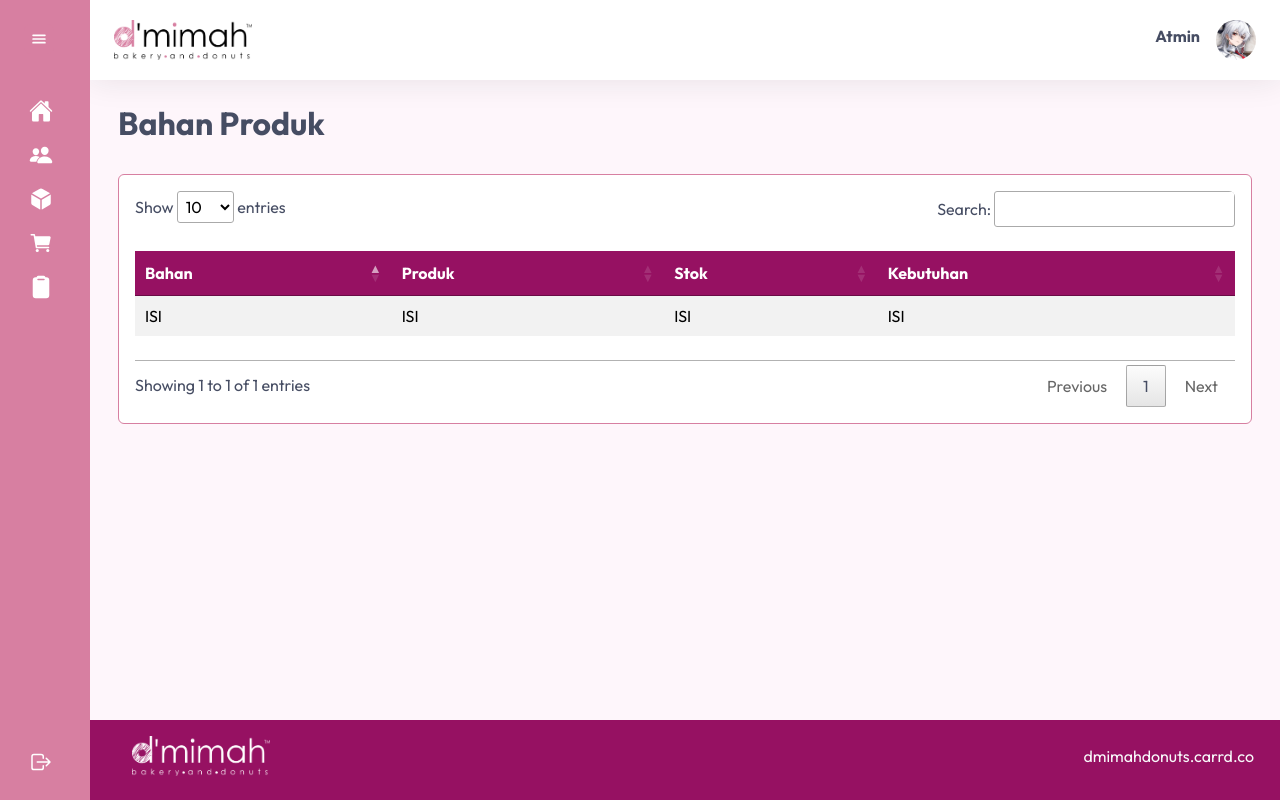
After one commit to Muhammad5786/Dashboard, a PHP site: page /pages/p_bahan.php in a window 1280 px wide. The commit adds this page. Run offline with PHP 8.4, Linux system fonts and the light colour scheme; some libraries are stand-ins or nearby versions.

Commit message:
Tombol edit ke form p_bahan.php

```diff
--- /dev/null
+++ b/pages/p_bahan.php
@@ -0,0 +1,222 @@
+<!DOCTYPE html>
+<html lang="en">
+
+<head>
+    <meta charset="UTF-8">
+    <meta name="viewport" content="width=device-width, initial-scale=1.0">
+    <title>Dashboard Donat</title>
+    <link href="https://cdn.jsdelivr.net/npm/bootstrap@5.3.6/dist/css/bootstrap.min.css" rel="stylesheet">
+    <link href="https://unpkg.com/boxicons@2.1.4/css/boxicons.min.css" rel="stylesheet">
+    <link rel="stylesheet" href="https://cdn.datatables.net/1.13.6/css/jquery.dataTables.min.css">
+    <link rel="stylesheet" href="../style.css">
+
+
+</head>
+
+<body>
+    <!--Pembungkus Class Wrapper dengan Display Flex-->
+    <div class="wrapper">
+        <!--SideBar Web-->
+        <aside id="sidebar">
+            <!--Logo Icon Hamburger Sidebar-->
+            <div class="d-flex justify-content-between p-4">
+                <div class="sidebar-logo">
+                    <a href="../index.php">
+                        <img src="../images/logodonat.png" alt="logo putih" class="logo-img">
+                    </a>
+                </div>
+                <button class="toggle-btn border-0" type="button">
+                    <ion-icon id="icon" name="menu"></ion-icon>
+                </button>
+            </div>
+            <!--List Menu SideBar-->
+            <ul class="sidebar-nav">
+                <li class="sidebar-item">
+                    <a href="../index.php" class="sidebar-link d-flex align-items-center gap-2">
+                        <ion-icon name="home"></ion-icon>
+                        <span>Dashboard</span>
+                    </a>
+                </li>
+                <li class="sidebar-item">
+                    <a href="customer.php" class="sidebar-link d-flex align-items-center gap-2">
+                        <ion-icon name="people"></ion-icon>
+                        <span>Customer</span>
+                    </a>
+                </li>
+                <li class="sidebar-item">
+                    <a href="produk.php" class="sidebar-link d-flex align-items-center gap-2">
+                        <ion-icon name="cube"></ion-icon>
+                        <span>Produk</span>
+                    </a>
+                </li>
+                <li class="sidebar-item">
+                    <a href="order.php" class="sidebar-link d-flex align-items-center gap-2">
+                        <ion-icon name="cart"></ion-icon>
+                        <span>Orders</span>
+                    </a>
+                </li>
+                <li class="sidebar-item">
+                    <a href="stock.php" class="sidebar-link d-flex align-items-center gap-2">
+                        <ion-icon name="clipboard"></ion-icon>
+                        <span>Stock</span>
+                    </a>
+                </li>
+            </ul>
+            <div class="sidebar-footer mb-3">
+                <a href="#" class="sidebar-link d-flex align-items-center gap-2">
+                    <ion-icon name="log-out-outline"></ion-icon>
+                    <span>Logout</span>
+                </a>
+            </div>
+        </aside>
+
+        <!--Konten Utama-->
+        <div class="main">
+            <!--Navbar-->
+            <nav class="navbar navbar-expand px-4 py-3">
+                <!-- Logo kiri -->
+                <div class="d-flex align-items-center me-3">
+                    <a href="../index.php">
+                        <img src="../images/logodonat1.png" alt="Logo Donat" class="logo-navbar-toggle">
+                    </a>
+                </div>
+                <!--Navbar samping Kanan: Foto Profile-->
+                <div class="navbar-collapse collapse">
+                    <ul class="navbar-nav ms-auto">
+                        <!--Username-->
+                        <li>
+                            <p class="mt-2 me-3 fw-bold">Atmin</p>
+                        </li>
+                        <!--Foto Profile-->
+                        <li class="nav-item dropdown">
+                            <a href="#" data-bs-toggle="dropdown" class="nav-icon pe-md-0">
+                                <img src="../images/mybini.jpeg" class="avatar img-fluid rounded-circle my-1"
+                                    alt="user avatar">
+                            </a>
+                            <div class="dropdown-menu dropdown-menu-end rounded-0 border-0 shadow mt-3">
+                                <a href="#" class="dropdown-item">
+                                    <ion-icon name="layers-outline"></ion-icon>
+                                    <span>Analytics</span>
+                                </a>
+                                <a href="#" class="dropdown-item">
+                                    <ion-icon name="layers-outline"></ion-icon>
+                                    <span>Setting</span>
+                                </a>
+                            </div>
+                        </li>
+                    </ul>
+                </div>
+            </nav>
+
+            <!--Menu Produk-->
+            <main class="content px-3 py-4">
+                <div class="container-fluid">
+                    <div class="mb-3">
+                        <h3 class="fw-bold fs-2 mb-3">Bahan Produk</h3>
+                        <div class="d-flex justify-content-between align-items-center mb-3">
+                            <!-- Edit Status Order -->
+                            <div class="modal fade" id="modalEditStatus" tabindex="-1"
+                                aria-labelledby="modalEditStatusLabel" aria-hidden="true">
+                                <div class="modal-dialog">
+                                    <div class="modal-content">
+                                        <form id="formEditStatus" method="POST" action="../php/aksi_edit_status.php">
+                                            <div class="modal-header">
+                                                <h5 class="modal-title" id="modalEditStatusLabel">Edit Status Order</h5>
+                                                <button type="button" class="btn-close" data-bs-dismiss="modal"
+                                                    aria-label="Tutup"></button>
+                                            </div>
+                                            <div class="modal-footer">
+                                                <button type="submit" class="btn btn-success">Simpan Perubahan</button>
+                                            </div>
+                                        </form>
+                                    </div>
+                                </div>
+                            </div>
+                        </div>
+                        <div class="table-responsive">
+                            <div class="col-md-20 grid-margin stretch-card">
+                                <div class="card">
+                                    <div class="card-body">
+                                        <!--Table Laporan list Produk Terlaris-->
+                                        <div class="table-responsive rounded">
+                                            <table id="tabelProduk" class="table table-striped table-borderless py-4">
+                                                <!-- Table Head Data Produk -->
+                                                <thead>
+                                                    <tr class="highlight">
+                                                        <th>Bahan</th>
+                                                        <th>Produk</th>
+                                                        <th>Stok</th>
+                                                        <th>Kebutuhan</th>
+                                                    </tr>
+                                                </thead>
+                                                <tbody>
+                                                    <tr>
+                                                        <td>ISI</td>
+                                                        <td>ISI</td>
+                                                        <td>ISI</td>
+                                                        <td>ISI</td>
+                                                    </tr>
+                                                </tbody>
+
+                                            </table>
+                                        </div>
+                                    </div>
+                                </div>
+                            </div>
+                        </div>
+                    </div>
+                </div>
+            </main>
+
+            <!--Footer DashBoard-->
+            <footer class="footer">
+                <div class="container-fluid">
+                    <div class="row text-light">
+                        <div class="col-6 text-start">
+                            <a href="../index.php" class="ps-3">
+                                <img src="../images/logodonat.png" alt="logo putih" class="logo-img">
+                            </a>
+                        </div>
+                        <div class="col-6 text-end text-light d-none d-md-block">
+                            <ul class="list-inline mt-2">
+                                <li class="list-inline-item">
+                                    <a href="https://dmimahdonuts.carrd.co/" class="text-light" target="_blank"
+                                        rel="noopener">
+                                        dmimahdonuts.carrd.co
+                                    </a>
+                                </li>
+                            </ul>
+                        </div>
+                    </div>
+                </div>
+            </footer>
+        </div>
+    </div>
+
+    <!-- jQuery harus sebelum DataTables -->
+    <script src="https://code.jquery.com/jquery-3.7.0.min.js"></script>
+
+    <!-- DataTables JS -->
+    <script src="https://cdn.datatables.net/1.13.6/js/jquery.dataTables.min.js"></script>
+    <script>
+        $(document).ready(function () {
+            $('#tabelProduk').DataTable();
+        });
+    </script>
+
+
+    <!-- Chart.js -->
+    <script src="https://cdn.jsdelivr.net/npm/chart.js"></script>
+
+    <!-- Bootstrap Bundle -->
+    <script src="https://cdn.jsdelivr.net/npm/bootstrap@5.3.6/dist/js/bootstrap.bundle.min.js"></script>
+
+    <!-- Ionicons -->
+    <script type="module" src="https://unpkg.com/ionicons@7.1.0/dist/ionicons/ionicons.esm.js"></script>
+    <script nomodule src="https://unpkg.com/ionicons@7.1.0/dist/ionicons/ionicons.js"></script>
+
+    <!-- Script JS kamu sendiri -->
+    <script src="../script.js"></script>
+</body>
+
+</html>
--- a/pages/produk.php
+++ b/pages/produk.php
@@ -252,8 +252,8 @@
                                 <button type="button" class="btn btn-primary me-2" data-bs-toggle="modal"
                                     data-bs-target="#modalTambahProduk">+ Tambah Produk
                                 </button>
-                                <button type="button" class="btn btn-warning" data-bs-target="#modalTambahProduk"> Edit
-                                </button>
+                                <a href="p_bahan.php?" class="btn btn-warning btn-md">Edit</a>
+
                             </div>
 
                             <!-- Edit Status Order -->
```
